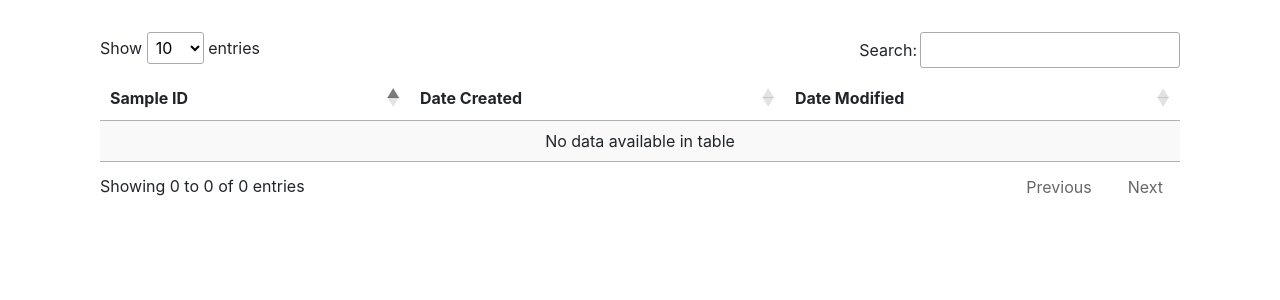
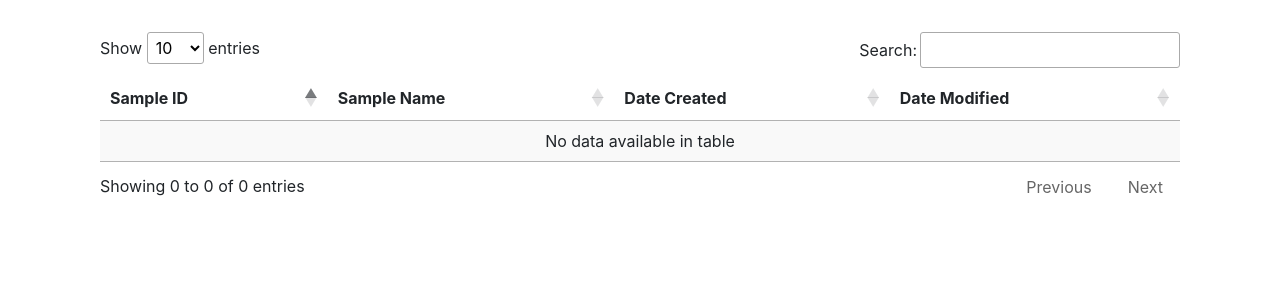
Before and after one commit to BFSSI-Bioinformatics-Lab/miseq_portal, a Django app: template miseq_portal/templates/miseq_viewer/run_detail.html in a window 1280 px wide. Shown: the part 56-356 px from the top of the page. Run offline with Django 3.2, Linux system fonts and the light colour scheme; the template is opened without the code that fills it, so the values that code supplies are empty; some libraries are stand-ins or nearby versions.

Commit message:
Added Sample Name

```diff
--- a/miseq_portal/miseq_viewer/models.py
+++ b/miseq_portal/miseq_viewer/models.py
@@ -70,6 +70,7 @@ class Sample(TimeStampedModel):
     - Each Sample must be associated with a Project + Run
     """
     sample_id = models.CharField(max_length=15, unique=True, validators=[validate_sample_id])
+    sample_name = models.CharField(max_length=64, unique=False, blank=True)
     project_id = models.ForeignKey(Project, on_delete=models.CASCADE)
     run_id = models.ForeignKey(Run, on_delete=models.CASCADE)
 
--- a/miseq_portal/templates/miseq_viewer/run_detail.html
+++ b/miseq_portal/templates/miseq_viewer/run_detail.html
@@ -16,6 +16,7 @@
       <thead>
       <tr>
         <th>Sample ID</th>
+        <th>Sample Name</th>
         <th>Date Created</th>
         <th>Date Modified</th>
       </tr>
@@ -31,6 +32,9 @@
                     href="{% url 'miseq_viewer:miseq_viewer_sample_detail' pk_project=project.pk pk_run=run_detail.pk pk=sample.pk %}">
                     {{ sample.sample_id }}
                   </a>
+                </td>
+                <td>
+                  {{ sample.sample_name }}
                 </td>
                 <td>
                   {{ sample.created }}
--- a/miseq_portal/templates/miseq_viewer/sample_detail.html
+++ b/miseq_portal/templates/miseq_viewer/sample_detail.html
@@ -19,6 +19,7 @@
   <table id="sample_detail" class="display" style="width:100%">
     <thead>
     <tr>
+      <th>Sample Name</th>
       <th>Forward Reads (R1)</th>
       <th>Reverse Reads (R2)</th>
       <th>Date Created</th>
@@ -26,6 +27,9 @@
     </thead>
     <tbody>
     <tr>
+      <td>
+        {{ sample_detail.sample_name }}
+      </td>
       <td>
         <a class="btn btn-primary btn-block" href="{{ sample_detail.fwd_reads.url }}" role="button"><i
           class="fas fa-download"></i> Download
```
